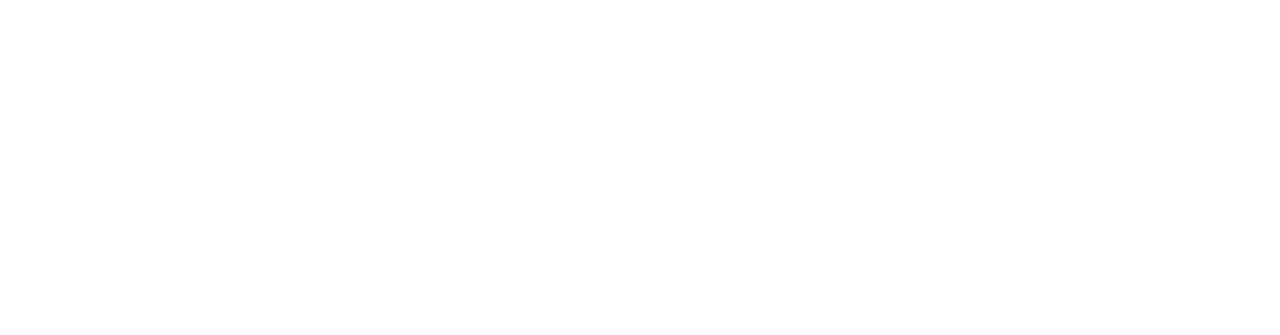
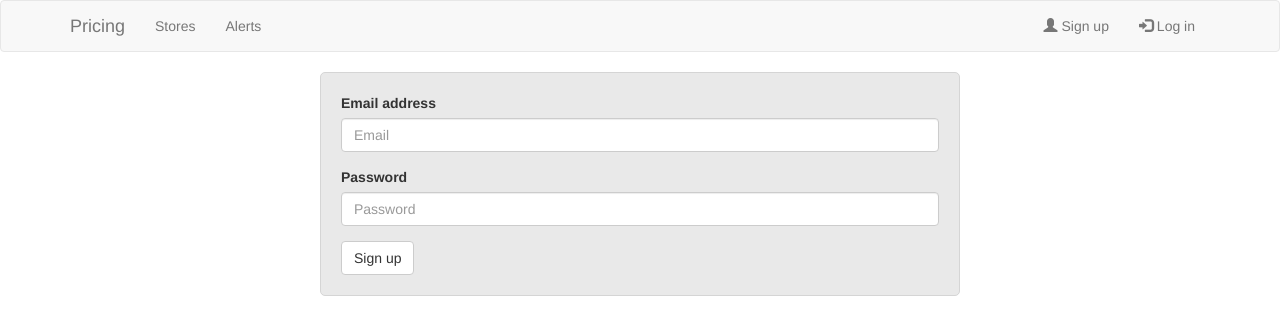
Before and after one commit to alexasih/Learning, a Flask app: page /users/register in a window 1280 px wide. Before the commit the part shown is empty. Shown: the top 335 px of the page. Run offline with Flask 2, Linux system fonts and the light colour scheme; some libraries are stand-ins or nearby versions.

Commit message:
register and login

```diff
--- a/price_of_chair_web/src/models/users/views.py
+++ b/price_of_chair_web/src/models/users/views.py
@@ -14,7 +14,7 @@
 def login_user():
     if request.method == 'POST':
         email = request.form['email']
-        password = request.form['hashed']
+        password = request.form['password']
 
         try:
             if User.is_login_valid(email, password):
@@ -30,7 +30,7 @@
 def register_user():
     if request.method == 'POST':
         email = request.form['email']
-        password = request.form['hashed']
+        password = request.form['password']
 
         try:
             if User.register_user(email, password):
@@ -49,7 +49,8 @@
 
 @user_blueprint.route('/logout')
 def logout_user():
-    pass
+    session['email'] = None
+    return redirect(url_for('home'))
 
 
 @user_blueprint.route('/check_alerts/<string:user_id>')
--- /dev/null
+++ b/price_of_chair_web/src/static/css/style.css
@@ -0,0 +1,12 @@
+.form-size {
+    max-width: 640px;
+    margin: 0 auto;
+
+    background-color: #E9E9E9;
+    padding: 20px;
+
+    border: 1px solid #D5D5D5;
+    -webkit-border-radius: 5px;
+    -moz-border-radius: 5px;
+    border-radius: 5px;
+}
--- a/price_of_chair_web/src/templates/users/register.jinja2
+++ b/price_of_chair_web/src/templates/users/register.jinja2
@@ -1,10 +1,16 @@
-<!DOCTYPE html>
-<html lang="en">
-<head>
-    <meta charset="UTF-8">
-    <title>Title</title>
-</head>
-<body>
-
-</body>
-</html>
+{% extends "base.jinja2" %}
+{% block content %}
+    <div class="form-size">
+        <form action="{{ url_for('users.register_user') }}" method="post">
+        <div class="form-group">
+            <label for="email">Email address</label>
+            <input type="email" class="form-control" id="email" name="email" placeholder="Email">
+        </div>
+        <div class="form-group">
+            <label for="password">Password</label>
+            <input type="password" class="form-control" id="password" name="password" placeholder="Password">
+        </div>
+        </form>
+        <button type="submit" class="btn btn-default">Sign up</button>
+    </div>
+{% endblock %}
```
Also changed, not shown: price_of_chair_web/src/templates/users/login.jinja2 (+16 -10 lines).
